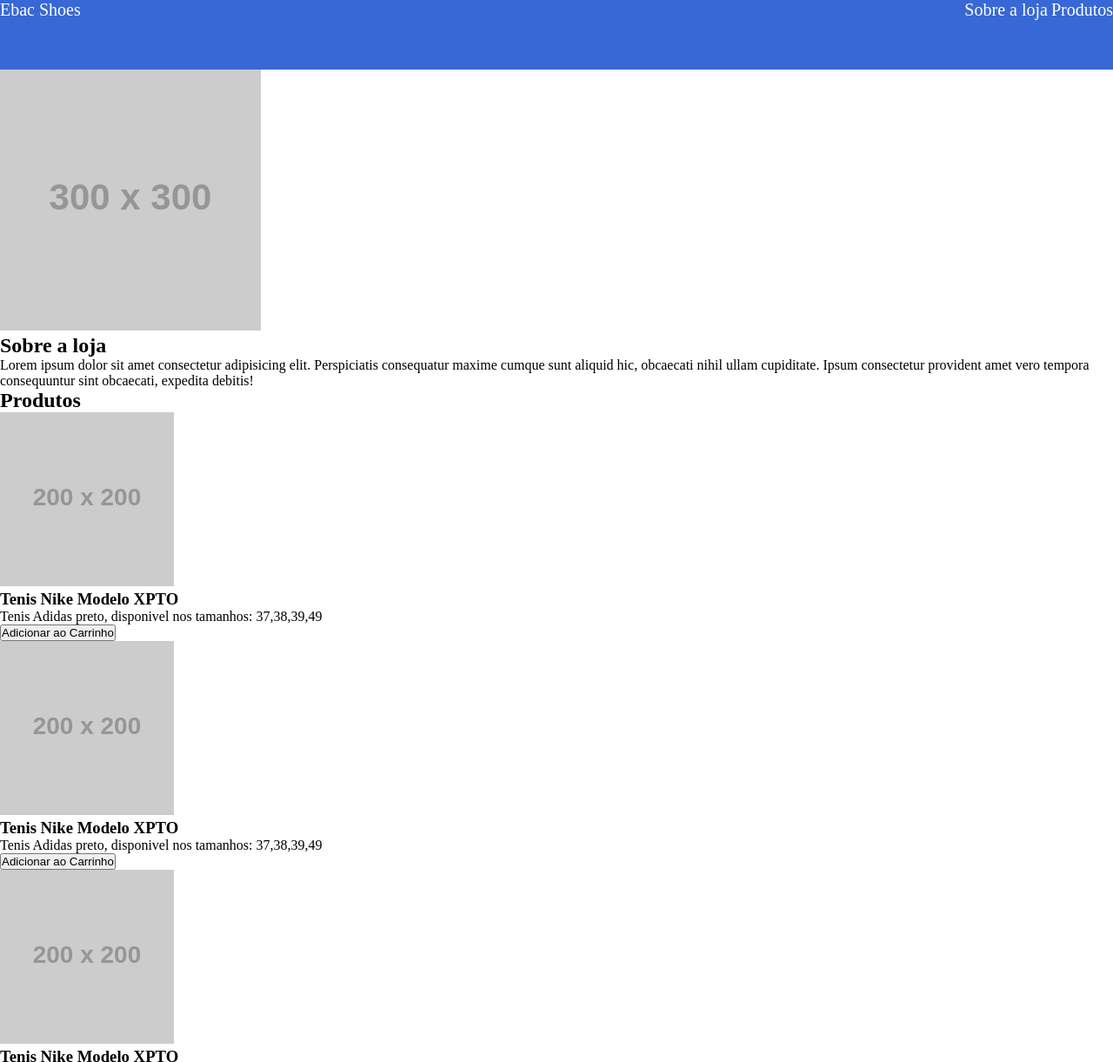
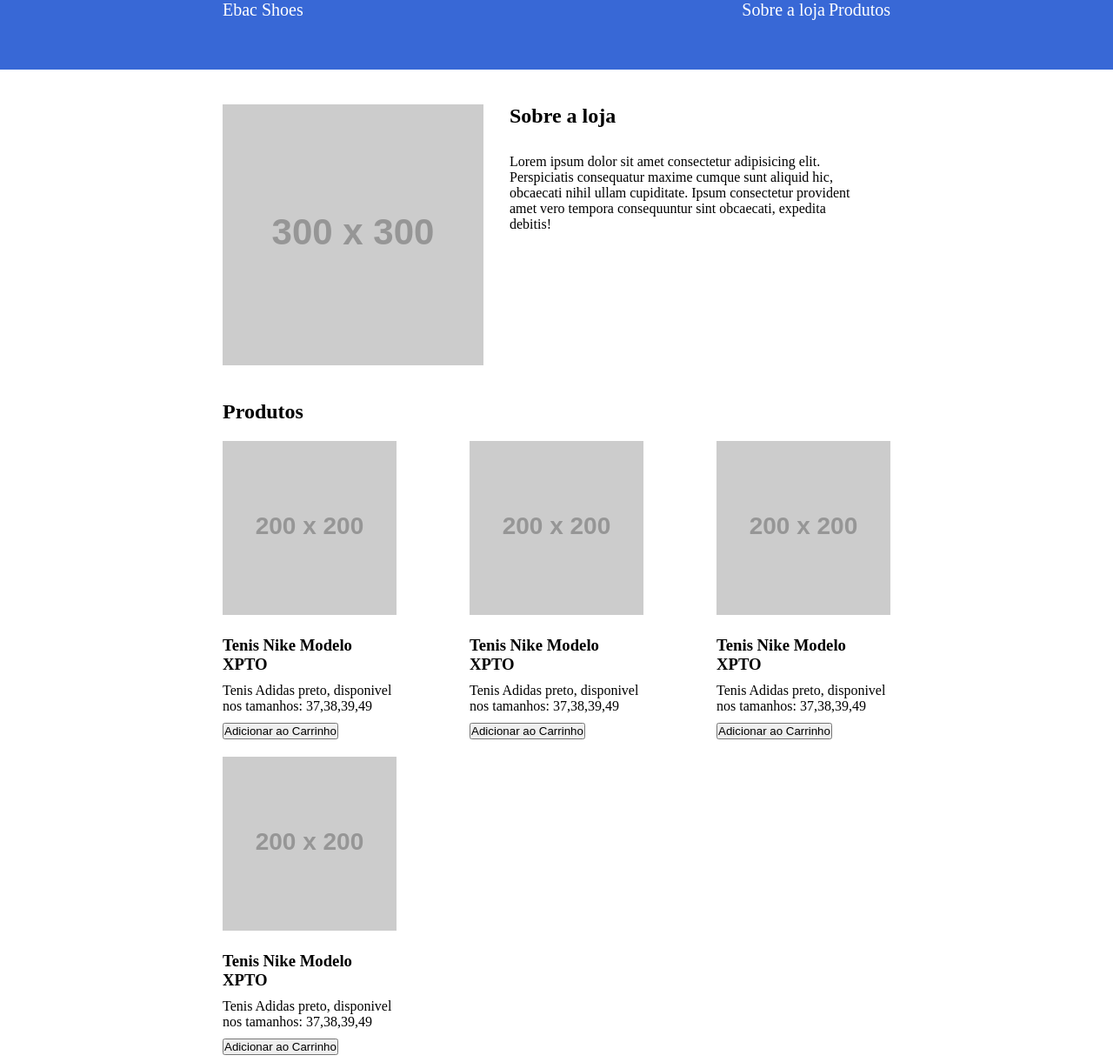
Before and after one commit to barbosagustav/Teste-de-Resposividade, a plain HTML site: page index.html in a window 1280 px wide. Shown: the top 1221 px of the page at 87% size. Drawn offline with Linux system fonts and the light colour scheme; placeholder pictures from the web are drawn by us.

Commit message:
criação css responsividade

```diff
--- a/index.html
+++ b/index.html
@@ -9,50 +9,70 @@
 </head>
 <body>
     <header>
+        <div id="conteiner1">
             <a href="">Ebac Shoes</a>
             <div id="menu">
                 <a href="">Sobre a loja</a>
                 <a href="">Produtos</a>
             </div>
+        </div>
     </header>
 
     <nav>
+            <div id="conteiner2">
             <img src="http://via.placeholder.com/300x300">
+            <div id="sobre">
                 <h2>Sobre a loja</h2>
                 <p>
                     Lorem ipsum dolor sit amet consectetur adipisicing elit. Perspiciatis consequatur maxime cumque sunt
                     aliquid hic, obcaecati nihil ullam cupiditate. Ipsum consectetur provident amet vero tempora consequuntur
                     sint obcaecati, expedita debitis!
                 </p>
+            </div>
+        </div>
     </nav>
 
     <article>
+
+
+        <div id="produtos">
             <h2>Produtos</h2>
-
+            <div id="ofertas">
                 <div class="post">
                     <img src="http://via.placeholder.com/200x200">
+                    <div class="sobrepost">
                         <h3>Tenis Nike Modelo XPTO</h3>
                         <p>Tenis Adidas preto, disponivel nos tamanhos: 37,38,39,49</p>
                         <button>Adicionar ao Carrinho</button></div>
+                    </div>
 
 
                 <div class="post">
                     <img src="http://via.placeholder.com/200x200">
+                    <div class="sobrepost">
                         <h3>Tenis Nike Modelo XPTO</h3>
                         <p>Tenis Adidas preto, disponivel nos tamanhos: 37,38,39,49</p>
                         <button>Adicionar ao Carrinho</button></div>
+                    </div>
+
 
                 <div class="post">
                     <img src="http://via.placeholder.com/200x200">
+                    <div class="sobrepost">
                         <h3>Tenis Nike Modelo XPTO</h3>
                         <p>Tenis Adidas preto, disponivel nos tamanhos: 37,38,39,49</p>
                         <button>Adicionar ao Carrinho</button></div>
+                    </div>
 
                 <div class="post">
                     <img src="http://via.placeholder.com/200x200">
+                    <div class="sobrepost">
                         <h3>Tenis Nike Modelo XPTO</h3>
                         <p>Tenis Adidas preto, disponivel nos tamanhos: 37,38,39,49</p>
                         <button>Adicionar ao Carrinho</button></div>
+                    </div>
+            </div>
+        </div>
 
     </article>
 
--- a/style.css
+++ b/style.css
@@ -6,12 +6,117 @@
 header {
     background-color: #3868d6;
     height: 80px;
-    display: flex;
-    justify-content: space-between;
+    width: 100%;
+    display: flex   ;
+    justify-content: center;
 }
+
 
 header a {
     color: white;
     text-decoration: none;
     font-size: 20px
 }
+
+#conteiner1 {
+    display: flex;
+    justify-content: space-between;
+    width: 60%;
+    min-width: 500px;
+    background-color: #3868d6;
+}
+
+nav {
+    display: flex;
+    justify-content: center;
+    margin-top: 40px;
+    margin-bottom: 40px;
+}
+
+nav #conteiner2 {
+    width: 60%;
+    min-width: 500px;
+    display: flex;
+    justify-content: center;
+}
+
+#sobre {
+    padding: 0px 30px 0px 30px;
+}
+
+#sobre h2 {
+    margin-bottom: 30px;
+}
+
+article {
+    display: flex;
+    justify-content: center;
+}
+
+article #produtos {
+    width: 60%;
+    min-width: 500px;
+}
+
+.post {
+    width: 200px;
+}
+
+#ofertas {
+    margin: 20px 0px 50px 0px;
+    justify-content: space-between;
+    align-items: center;
+    display: flex;
+    flex-wrap: wrap;
+}
+
+.sobrepost p {
+    margin: 10px 0px 10px 0px;
+}
+
+
+.sobrepost {
+    margin: 20px 0px 20px 0px;
+}
+
+@media screen and (max-width: 1024px) {
+
+    #sobre {
+        padding: 30px 0px 40px 0px
+    }
+
+
+    nav #conteiner2 {
+        display: flex;
+        align-items: center;
+        flex-direction: column;
+    }
+    nav #conteiner2 img {
+        width: 100%;
+    }
+
+    nav #conteiner2 p {
+        width: 100%;
+    }
+}
+
+@media screen and (max-width: 640px) {
+
+
+
+    .post {
+        width: 100%;
+        display: flex;
+        flex-direction: column;
+        align-items: center;
+    }
+
+    .post img {
+        width: 100%;
+    }
+
+    .sobrepost {
+        width: 100%;
+    }
+
+}
```
Lines whose indentation alone changed are shown as unchanged.
